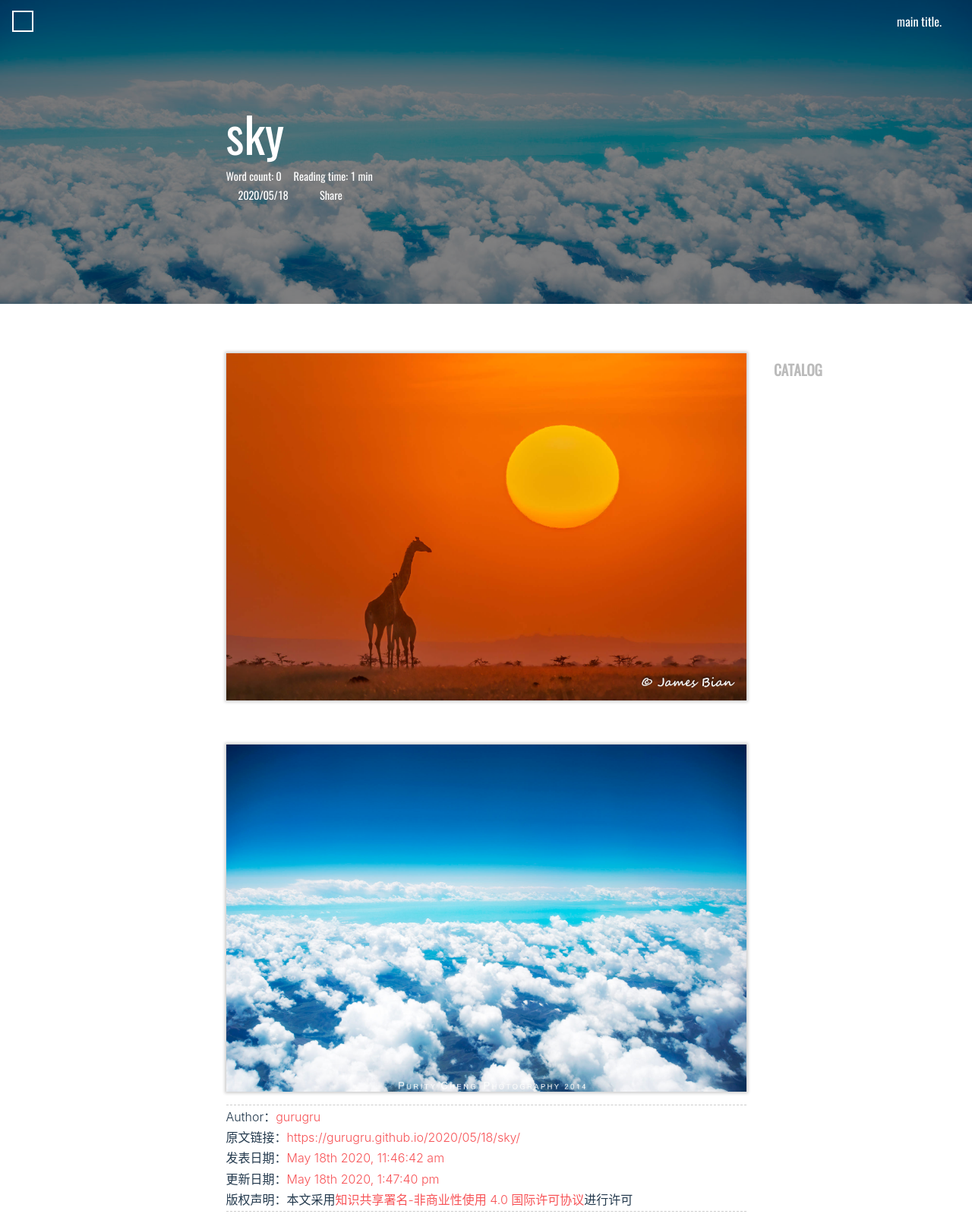
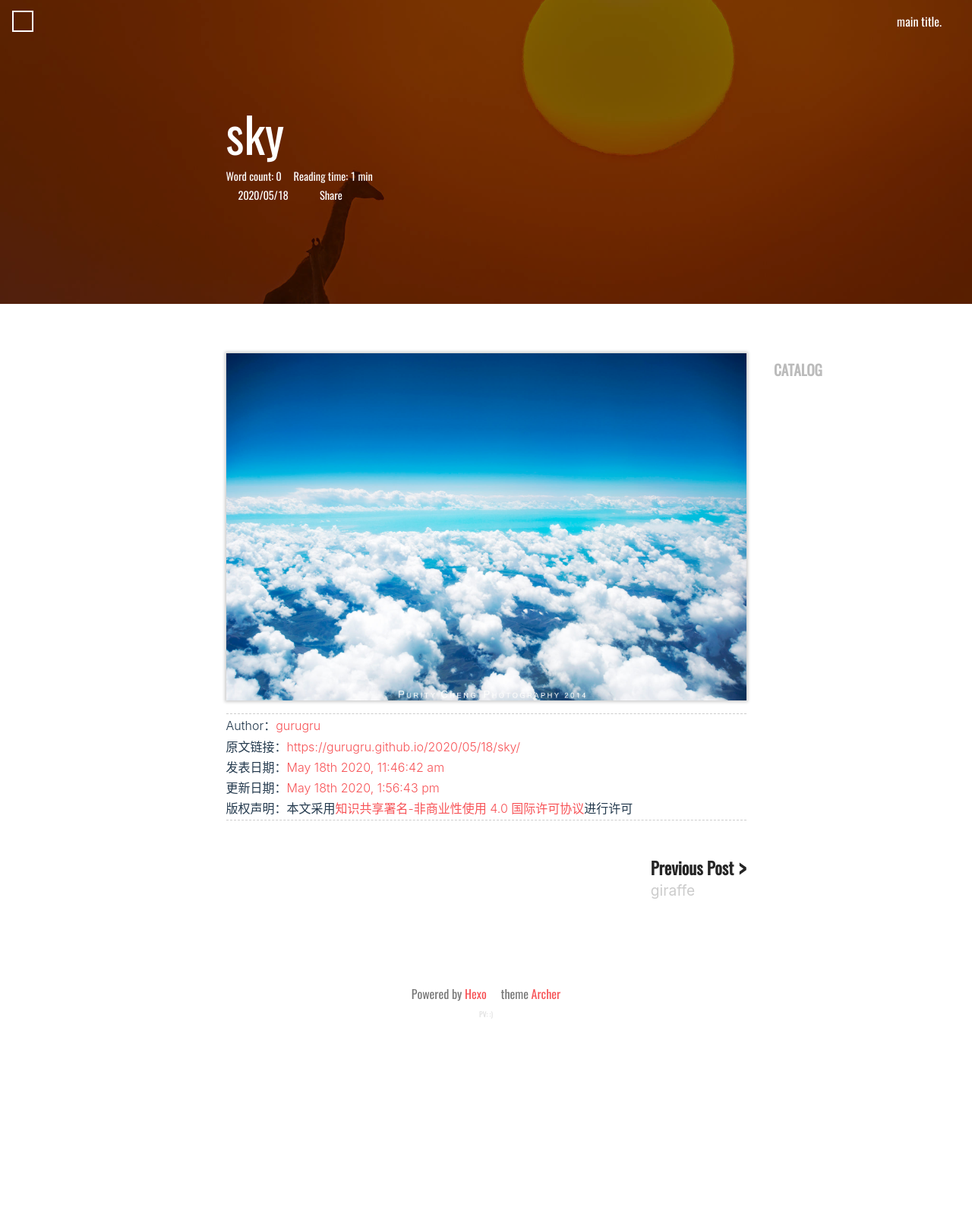
Before and after one commit to gurugru/gurugru.github.io, a plain HTML site: page 2020/05/18/sky/index.html in a window 1280 px wide. Shown: the top 1598 px of the page at 76% size. After the commit the page ends 1366 px from the top, so only its background shows below. Drawn offline with nearby package versions, Linux system fonts and the light colour scheme; some packages are replaced by stand-ins of ours; a script that the page names is missing; a web font is replaced by a local one.

Commit message:
Site updated: 2020-05-18 14:00:03

```diff
--- a/2020/05/18/sky/index.html
+++ b/2020/05/18/sky/index.html
@@ -25,13 +25,12 @@
 <meta property="og:url" content="https://gurugru.github.io/2020/05/18/sky/index.html">
 <meta property="og:site_name" content="Hexo">
 <meta property="og:locale" content="en_US">
-<meta property="og:image" content="https://github.com/gurugru/gurugru.github.io/blob/master/ICON/sunandgiraffe.jpg">
 <meta property="og:image" content="https://gurugru.github.io/2020/05/18/sky/lackofcloud.jpg">
 <meta property="article:published_time" content="2020-05-18T03:46:42.000Z">
-<meta property="article:modified_time" content="2020-05-18T05:47:40.991Z">
+<meta property="article:modified_time" content="2020-05-18T05:56:43.258Z">
 <meta property="article:author" content="gurugru">
 <meta name="twitter:card" content="summary">
-<meta name="twitter:image" content="https://github.com/gurugru/gurugru.github.io/blob/master/ICON/sunandgiraffe.jpg">
+<meta name="twitter:image" content="https://gurugru.github.io/2020/05/18/sky/lackofcloud.jpg">
     <meta http-equiv="Cache-control" content="no-cache">
     <meta http-equiv="X-UA-Compatible" content="IE=edge,chrome=1"/>
 
@@ -254,7 +253,7 @@ height:50vh;
     <!-- 404页  -->
 
     <div class="site-intro-placeholder"></div>
-    <div class="site-intro-img" style="background-image: url(/ICON/lackofcloud.jpg)"></div>
+    <div class="site-intro-img" style="background-image: url(/ICON/sunandgiraffe.jpg)"></div>
     <div class="site-intro-meta">
         <!-- 标题  -->
         <h1 class="intro-title">
@@ -408,7 +407,7 @@ height:50vh;
         <div class="container container-unloaded">
             <main class="main post-page">
     <article class="article-entry">
-        <p><img src="https://github.com/gurugru/gurugru.github.io/blob/master/ICON/sunandgiraffe.jpg" alt="sun and giraffe"><br><img src="/2020/05/18/sky/lackofcloud.jpg" alt="you can see the cloud"></p>
+        <p><img src="/2020/05/18/sky/lackofcloud.jpg" alt="you can see the cloud"></p>
 
     </article>
     <!-- license  -->
@@ -417,7 +416,7 @@ height:50vh;
             <p>Author：<a href="https://gurugru.github.io">gurugru</a>
             <p>原文链接：<a href="https://gurugru.github.io/2020/05/18/sky/">https://gurugru.github.io/2020/05/18/sky/</a>
             <p>发表日期：<a href="https://gurugru.github.io/2020/05/18/sky/">May 18th 2020, 11:46:42 am</a>
-            <p>更新日期：<a href="https://gurugru.github.io/2020/05/18/sky/">May 18th 2020, 1:47:40 pm</a>
+            <p>更新日期：<a href="https://gurugru.github.io/2020/05/18/sky/">May 18th 2020, 1:56:43 pm</a>
             <p>版权声明：本文采用<a rel="license noopener" href="http://creativecommons.org/licenses/by-nc/4.0/" target="_blank">知识共享署名-非商业性使用 4.0 国际许可协议</a>进行许可</p>
         </div>
 
```
Also changed, not shown: 2020/05/17/GREEN/index.html (+1 -1 lines), 2020/05/17/hello-world/index.html (+1 -1 lines), 2020/05/18/giraffe/index.html (+1 -1 lines).
